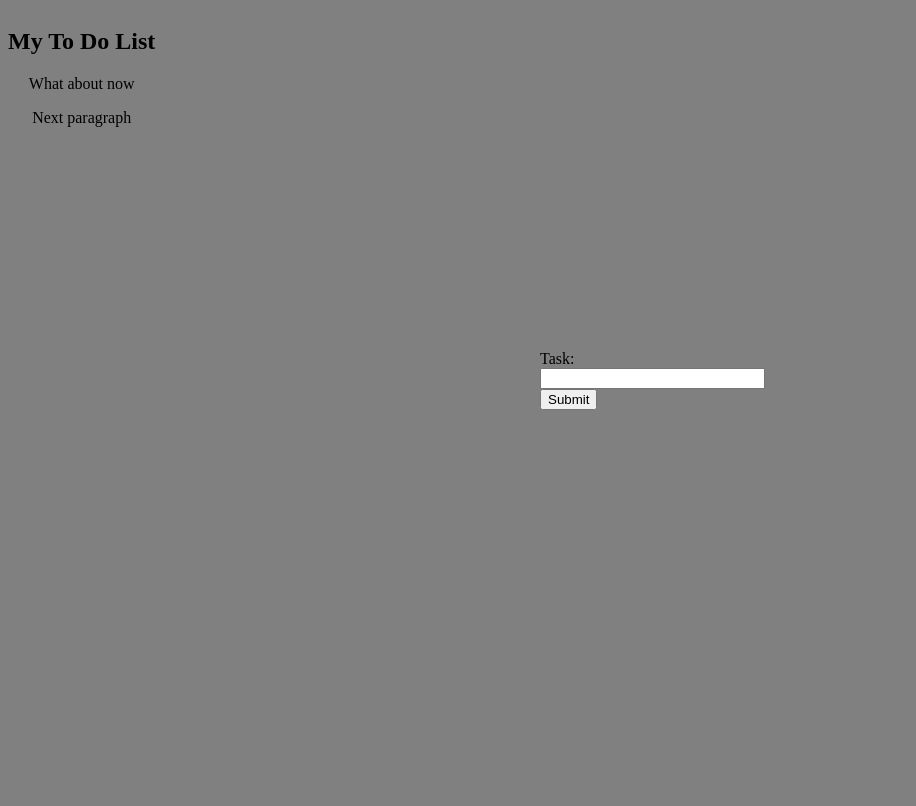
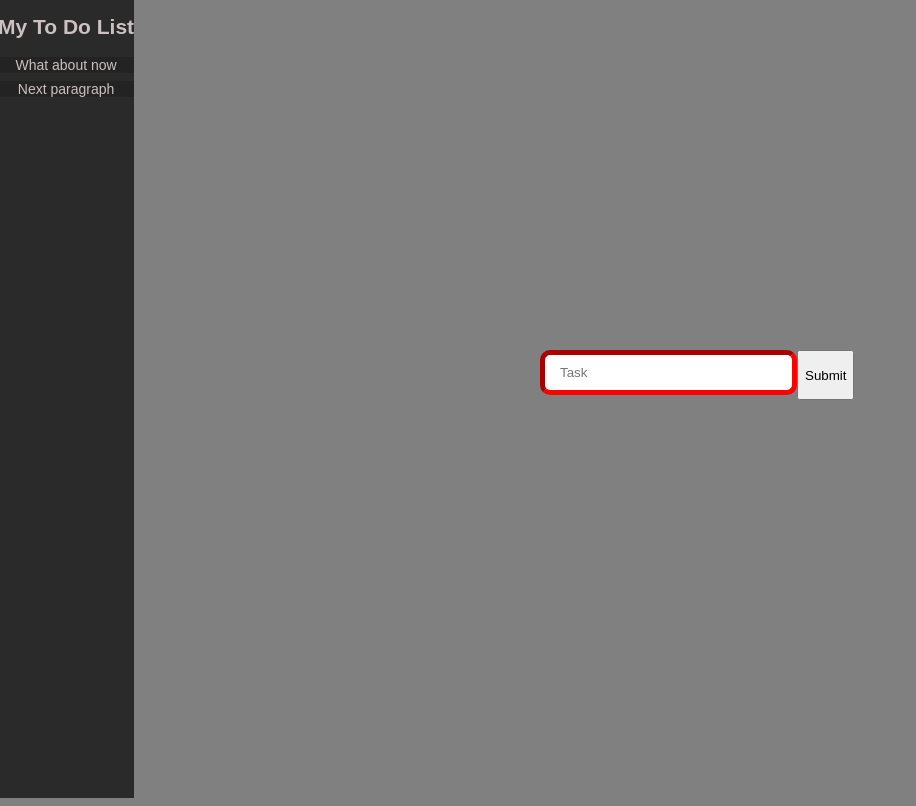
Before and after one commit to SamvelHov02/ToDoList, a plain HTML site: page index.html in a window 1280 px wide. Shown: the whole page, without its empty margins (0-916 px from the left). Drawn offline with Linux system fonts and the light colour scheme.

Commit message:
More Basics

```diff
--- a/css/main.css
+++ b/css/main.css
@@ -4,6 +4,7 @@ body {
     width: auto;
     height: auto;
     display: flex;
+    font-family: Arial, Helvetica, sans-serif;
 }
 
 nav{
@@ -13,6 +14,12 @@ nav{
     display: inline;
     text-align: center;
     align-items: center;
+    background-color: rgb(42, 42, 42);
+    height: 100vh;
+    margin-left: -10px;
+    margin-top: -10px;
+    color: rgb(205, 192, 192);
+    font-size: 14px;
 }
 
 main{
@@ -23,3 +30,26 @@ main{
     width: 200px;
     height: 100px;
 }
+
+.nav-par  {
+    width: auto;
+    margin-bottom : 0;
+    margin-top : 8px;
+    background-color: rgb(35, 35, 35);
+}
+
+.input-text{
+    padding-top: 10px;
+    padding-bottom: 10px;
+    padding-left: 15px;
+    padding-right: 15px;
+    border-radius: 10px;
+    margin-bottom : 5px;
+    border-color: red;
+    border-width: 5px;
+}
+
+.input-form{
+    flex-direction: row;
+    display:flex;
+}
--- a/index.html
+++ b/index.html
@@ -10,16 +10,13 @@
     <body>
         <nav>
            <h2>My To Do List</h2>
-           <p>What about now</p>
-           <p id="next-par">Next paragraph</p>
+           <p class="nav-par">What about now</p>
+           <p class="nav-par" id="next-par">Next paragraph</p>
         </nav>
         <main>
-            <form action="js/main.js" method="post">
-                <label>
-                    Task:
-                    <input id="task" type="text" name="submitted-name" autocomplete="name" size="25" />
-                </label>
-                <button>Submit</button>
+            <form class="input-form" action="js/main.js" method="post">
+                <input class="input-text" id="task" type="text" name="submitted-name" autocomplete="name" size="25" placeholder="Task" />
+                <button class="submit-button">Submit</button>
             </form>
         </main>
     </body>
--- a/js/main.js
+++ b/js/main.js
@@ -1,9 +1,23 @@
+// initialize all the neccessary things
+localStorage.setItem("tasks", ["test", "task"]);
+
 const p = document.getElementById("next-par");
-console.log(p)
 // event Listener
 p.addEventListener("click", function () {
     alert("Im not completly stupid");
-})
+});
+
+const form = document.querySelector(".input-form");
+const text = document.querySelector(".input-text");
+
+form.addEventListener("submit", (e) => {
+    e.preventDefault();
+    let todos = localStorage.getItem("tasks");
+    let newToDos = todos.split(',');
+    newToDos.push(text.value);
+    localStorage.setItem("tasks", newToDos);
+    text.value = "";
+});
 
 const taskInput = document.getElementById("task");
 const taskContent = taskInput.content;
```
Also changed, not shown: 1 other file.
